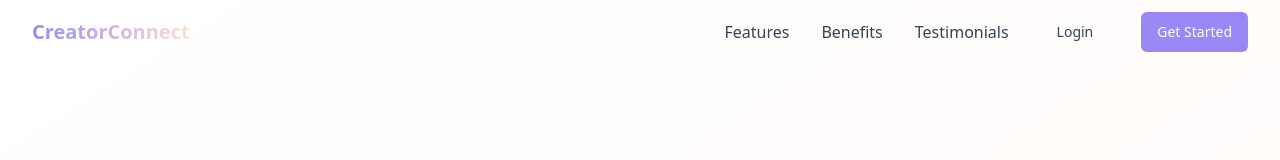
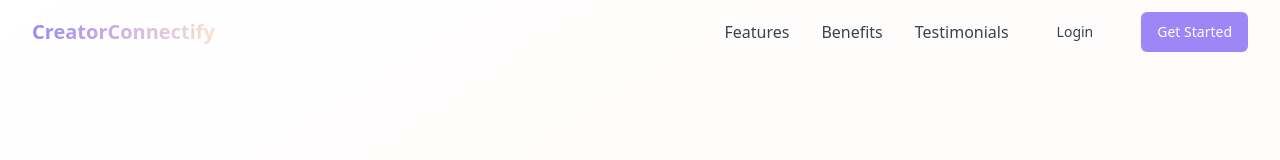
Before and after one commit to adarshmadhusoodanan/CreatorConnectify, a React (Vite) app: page / in a window 1280 px wide. Shown: the top 160 px of the page. Built offline with nearby package versions, Linux system fonts and the light colour scheme.

Commit message:
Rename "creatorconnect" to "CreatorConnectify"
Updated all instances of the name "creatorconnect" to "CreatorConnectify" throughout the codebase to reflect the new branding.
[skip gpt_engineer]

```diff
--- a/index.html
+++ b/index.html
@@ -3,7 +3,7 @@
   <head>
     <meta charset="UTF-8" />
     <meta name="viewport" content="width=device-width, initial-scale=1.0" />
-    <title>connectify-creators</title>
+    <title>CreatorConnectify</title>
     <meta name="description" content="Lovable Generated Project" />
     <meta name="author" content="Lovable" />
     <meta property="og:image" content="/og-image.png" />
--- a/src/components/Footer.tsx
+++ b/src/components/Footer.tsx
@@ -7,7 +7,7 @@ export const Footer = () => {
         <div className="grid grid-cols-2 md:grid-cols-4 gap-8">
           <div className="col-span-2 md:col-span-1">
             <span className="text-xl font-semibold bg-clip-text text-transparent bg-gradient-to-r from-primary to-secondary">
-              CreatorConnect
+              CreatorConnectify
             </span>
             <p className="mt-4 text-sm text-gray-600">
               Connecting brands with authentic creators for meaningful partnerships.
@@ -96,7 +96,7 @@ export const Footer = () => {
         <div className="mt-12 pt-8 border-t border-gray-200">
           <div className="flex flex-col md:flex-row justify-between items-center">
             <p className="text-sm text-gray-600">
-              © 2024 CreatorConnect. All rights reserved.
+              © 2024 CreatorConnectify. All rights reserved.
             </p>
             <div className="flex space-x-6 mt-4 md:mt-0">
               <a href="#" className="text-gray-600 hover:text-primary">
--- a/src/components/Navbar.tsx
+++ b/src/components/Navbar.tsx
@@ -36,7 +36,7 @@ export const Navbar = () => {
         <div className="flex justify-between items-center h-16">
           <div className="flex items-center">
             <span className="text-xl font-semibold bg-clip-text text-transparent bg-gradient-to-r from-primary to-secondary">
-              CreatorConnect
+              CreatorConnectify
             </span>
           </div>
 
```
